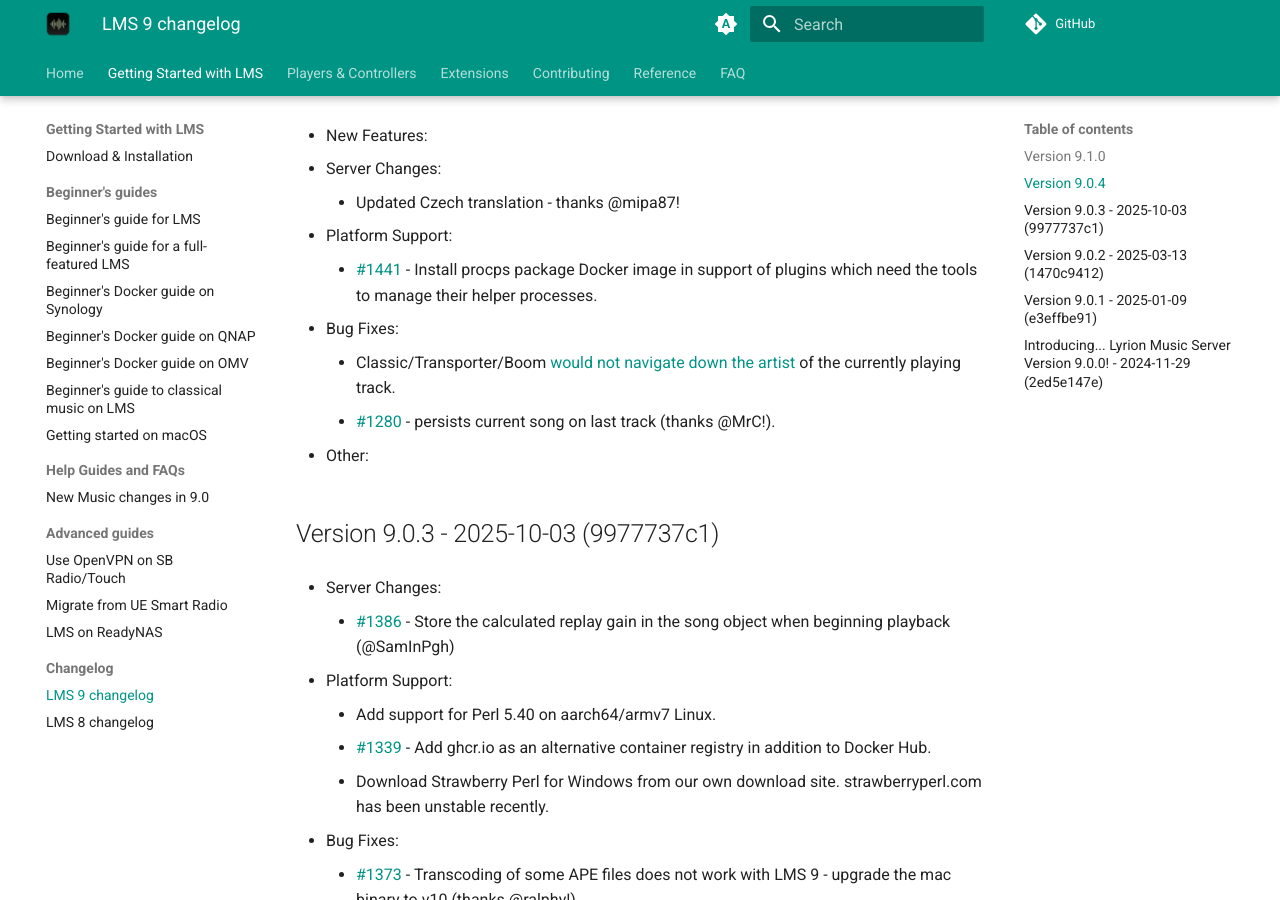
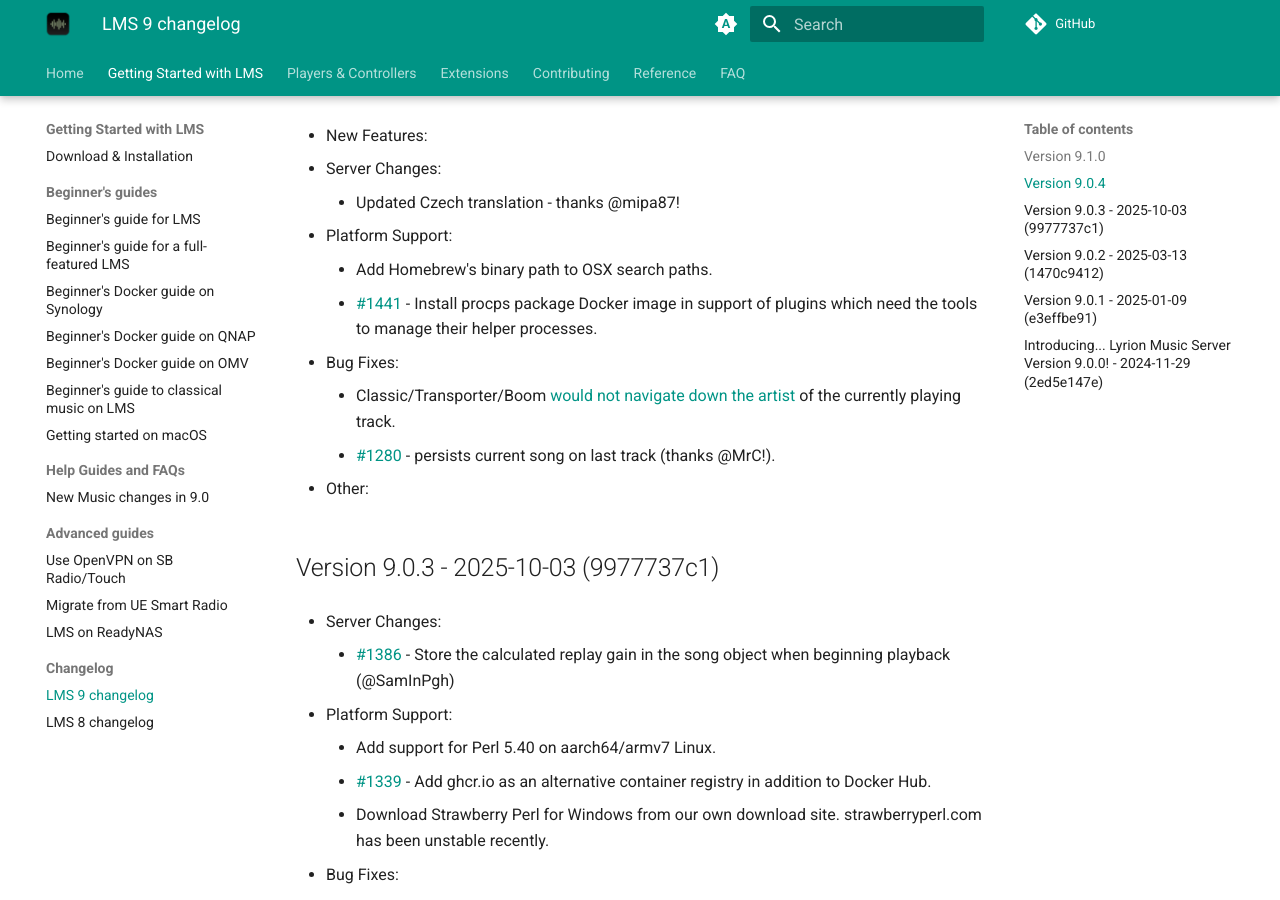
Before and after one commit to LMS-Community/lms-community.github.io, an MkDocs documentation site: the page built from docs/getting-started/changelog-lms9.md, in a window 1280 px wide and 900 px high, scrolled down 3000 px. Built offline with MkDocs 1.6.1 and Material for MkDocs 9.7.7, drawn with Linux system fonts in a browser that asks for light colours; a script that is not in the unit is left out; plug-ins that fetch from the network failed and are left out; comment, search, counter and statistics services are not loaded.

```diff
--- a/docs/getting-started/changelog-lms9.md
+++ b/docs/getting-started/changelog-lms9.md
@@ -83,6 +83,7 @@
 
 - Platform Support:
 
+	- Add Homebrew's binary path to OSX search paths.
 	- [#1441](https://github.com/LMS-Community/slimserver/issues/1441) \- Install procps package Docker image in support of plugins which need the tools to manage their helper processes.
 
 - Bug Fixes:
```
